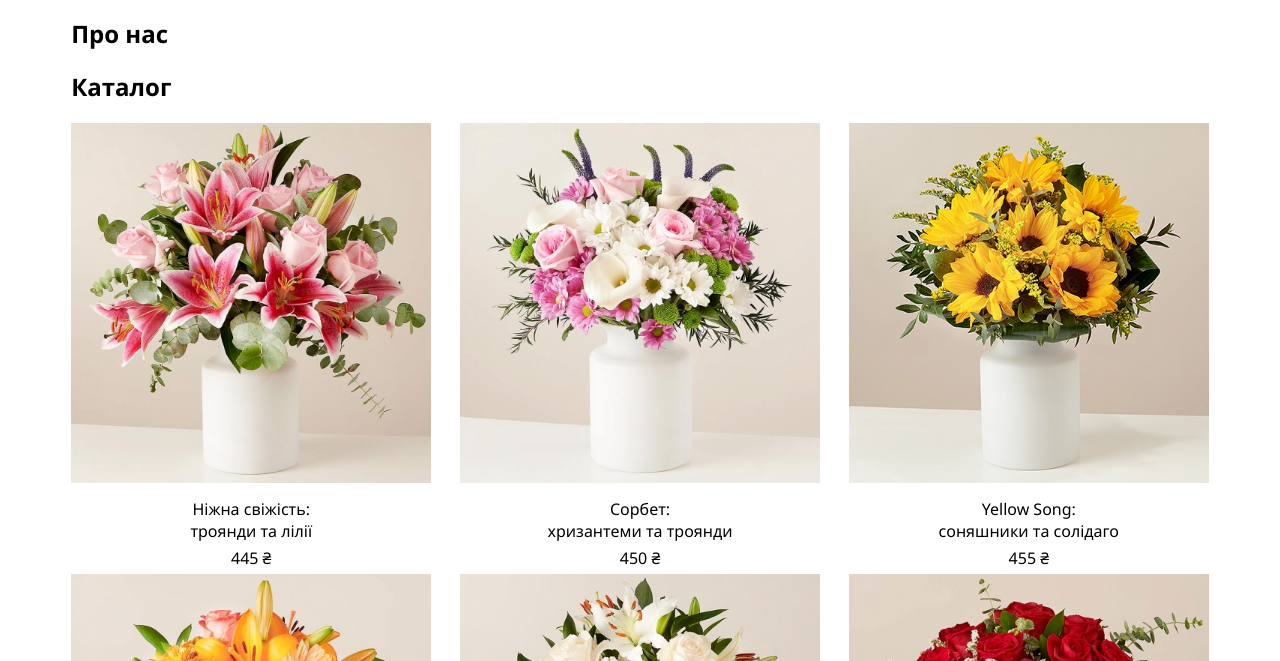
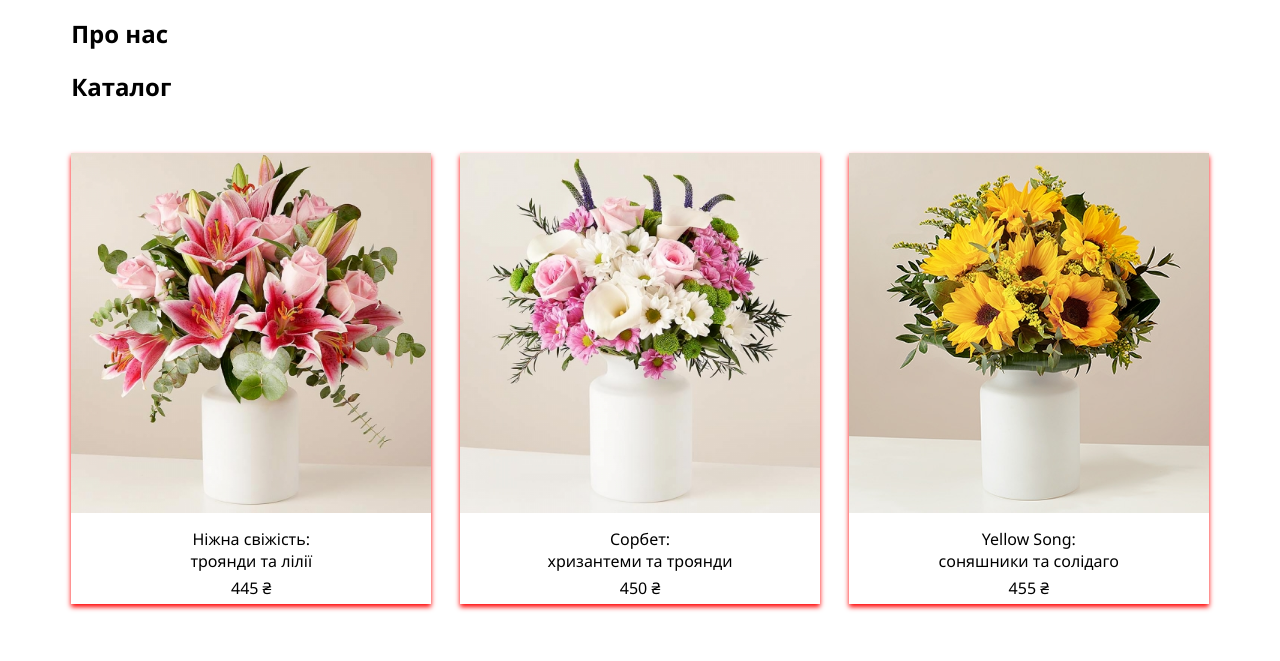
Before and after one commit to SeraphimUA/prom-flower, a plain HTML site: page flowers.html in a window 1280 px wide. Shown: the part 111-772 px from the top of the page. Drawn offline with Linux system fonts and the light colour scheme.

Commit message:
Product article stylized

```diff
--- a/styles/styles.css
+++ b/styles/styles.css
@@ -52,6 +52,8 @@ section {
 
 #flowers > article {
   width: 360px;
+  box-shadow: 0 3px 5px red;
+  margin: 30px 0;
 }
 
 #flowers > article > img {
```
